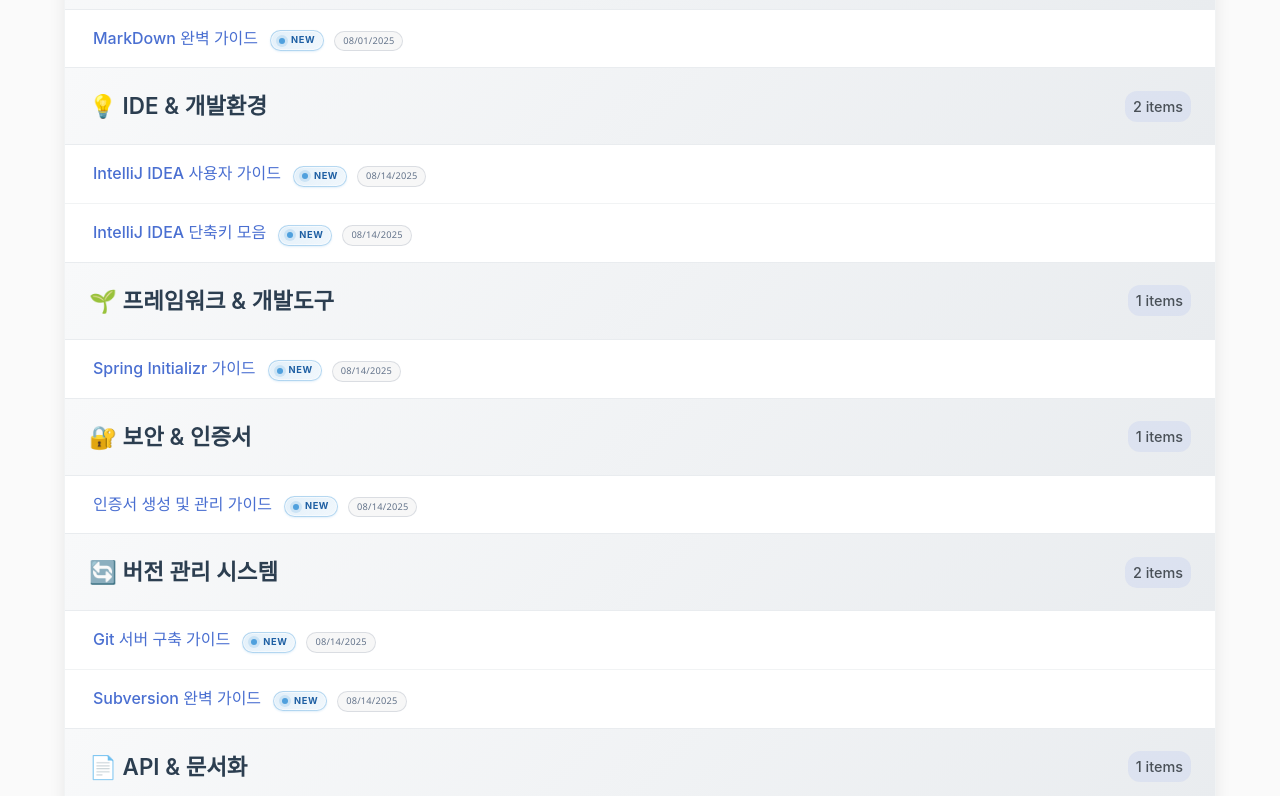
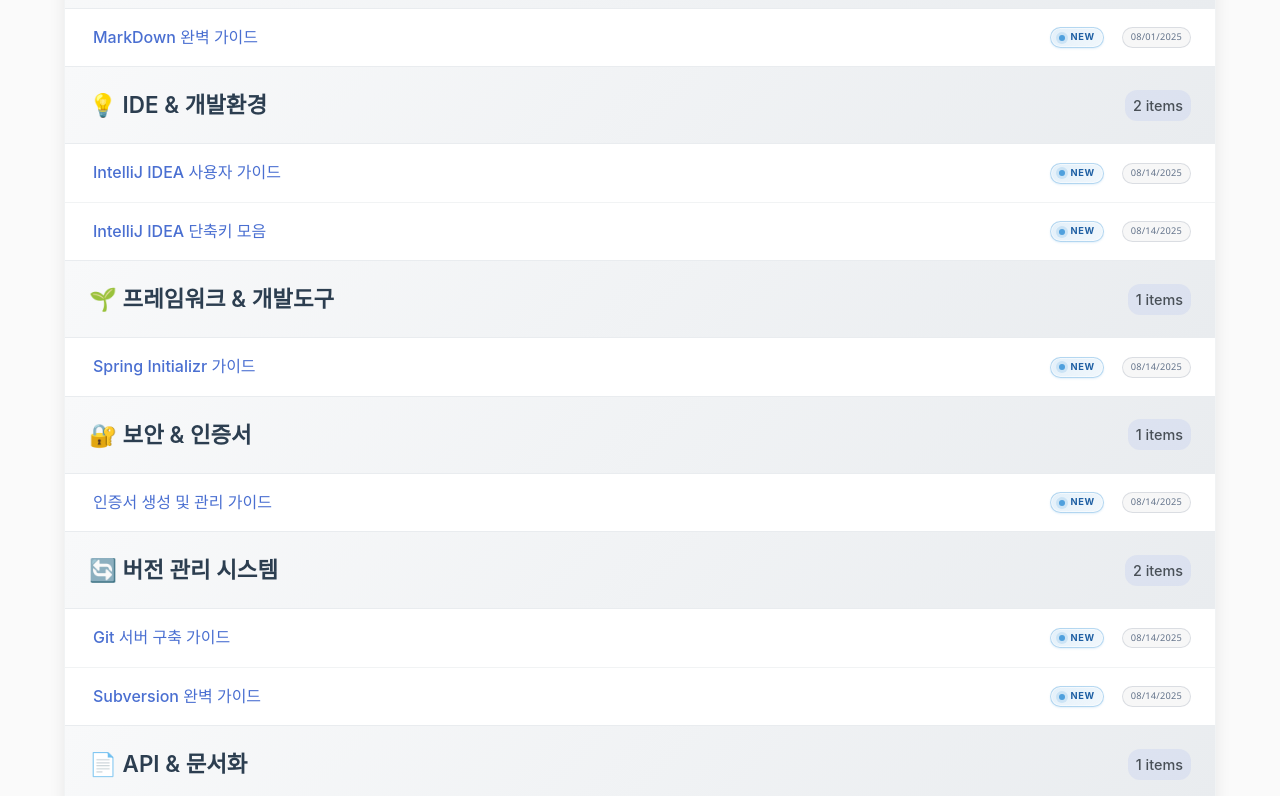
Before and after one commit to psvm5150/blogboy-citadel, a plain HTML site: page index.html in a window 1280 px wide. Shown: the part 685-1481 px from the top of the page. Drawn offline with Linux system fonts and the light colour scheme.

Commit message:
style: truncate long titles with ellipsis and tidy post list layout
- Add CSS ellipsis for category headers and post titles to prevent overflow
- Wrap titles in span.post-title and switch post links to flex layout with spacing
- Keep hover/visual styles consistent while improving readability

```diff
--- a/css/main.css
+++ b/css/main.css
@@ -163,6 +163,10 @@
 
 .category-title-text {
     flex: 1;
+    min-width: 0; /* allow flex child to shrink for ellipsis */
+    white-space: nowrap;
+    overflow: hidden;
+    text-overflow: ellipsis;
 }
 
 .category-count {
@@ -201,7 +205,9 @@
     color: #4a6fd1;
     text-decoration: none;
     padding: 16px 24px;
-    display: block;
+    display: flex; /* for title ellipsis with trailing badges */
+    align-items: center;
+    gap: 8px;
     transition: all 0.2s ease;
     font-weight: 500;
     border-left: 4px solid transparent;
@@ -213,6 +219,15 @@
     text-decoration: none;
     color: #3f60c0;
     transform: translateX(4px);
+}
+
+/* Truncated title inside post-link */
+.post-title {
+    flex: 1;
+    min-width: 0; /* allow flex child to shrink for ellipsis */
+    white-space: nowrap;
+    overflow: hidden;
+    text-overflow: ellipsis;
 }
 
 /* New Indicator */
--- a/js/main.js
+++ b/js/main.js
@@ -191,7 +191,7 @@
         return `
             <li class="post-item">
                 <a href="viewer.html?file=${documentRoot}${file.path}" class="post-link">
-                    ${file.title}${newIndicator}${dateTimeDisplay}
+                    <span class="post-title">${file.title}</span>${newIndicator}${dateTimeDisplay}
                 </a>
             </li>
         `;
@@ -234,7 +234,7 @@
         return `
             <li class="post-item">
                 <a href="viewer.html?file=${documentRoot}${file.path}" class="post-link">
-                    ${file.title}${newIndicator}${dateTimeDisplay}${categoryName}
+                    <span class="post-title">${file.title}</span>${newIndicator}${dateTimeDisplay}${categoryName}
                 </a>
             </li>
         `;
@@ -307,7 +307,7 @@
         return `
             <li class="post-item">
                 <a href="viewer.html?file=${documentRoot}${file.path}" class="post-link">
-                    ${file.title}${newIndicator}${dateTimeDisplay}${categoryName}
+                    <span class=\"post-title\">${file.title}</span>${newIndicator}${dateTimeDisplay}${categoryName}
                 </a>
             </li>
         `;
```
